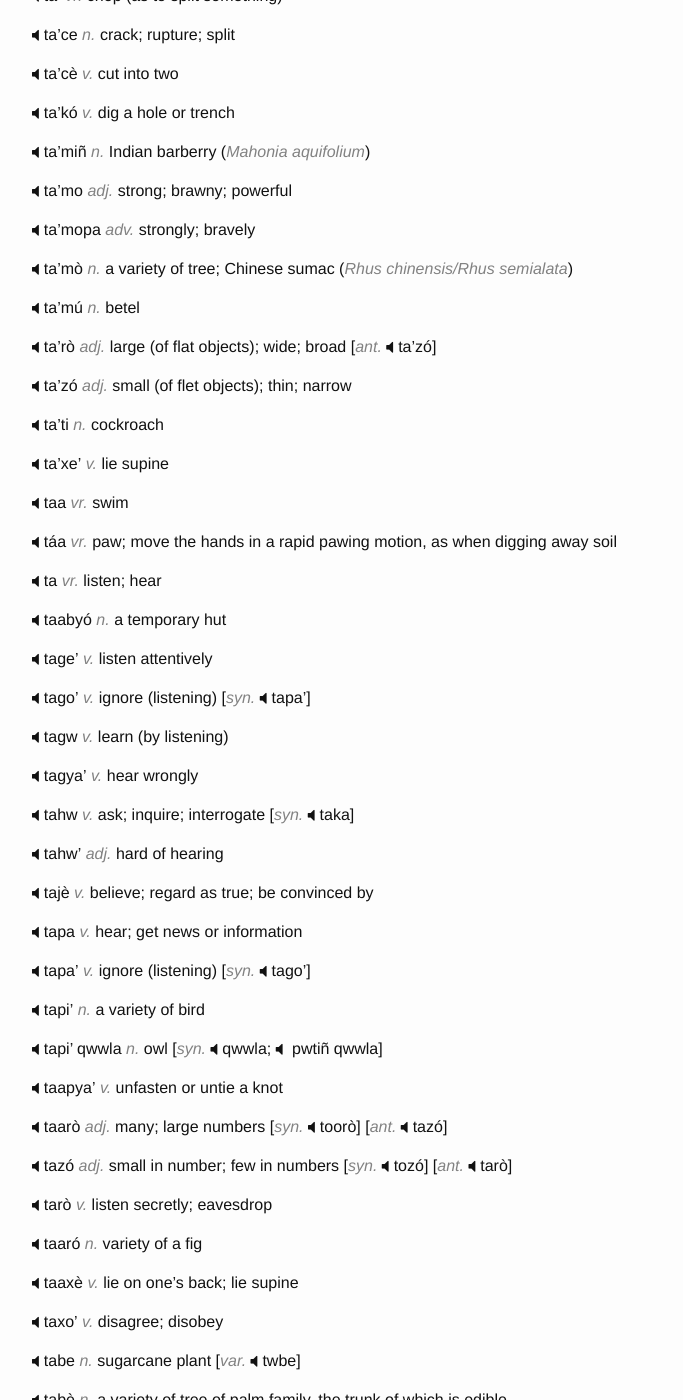
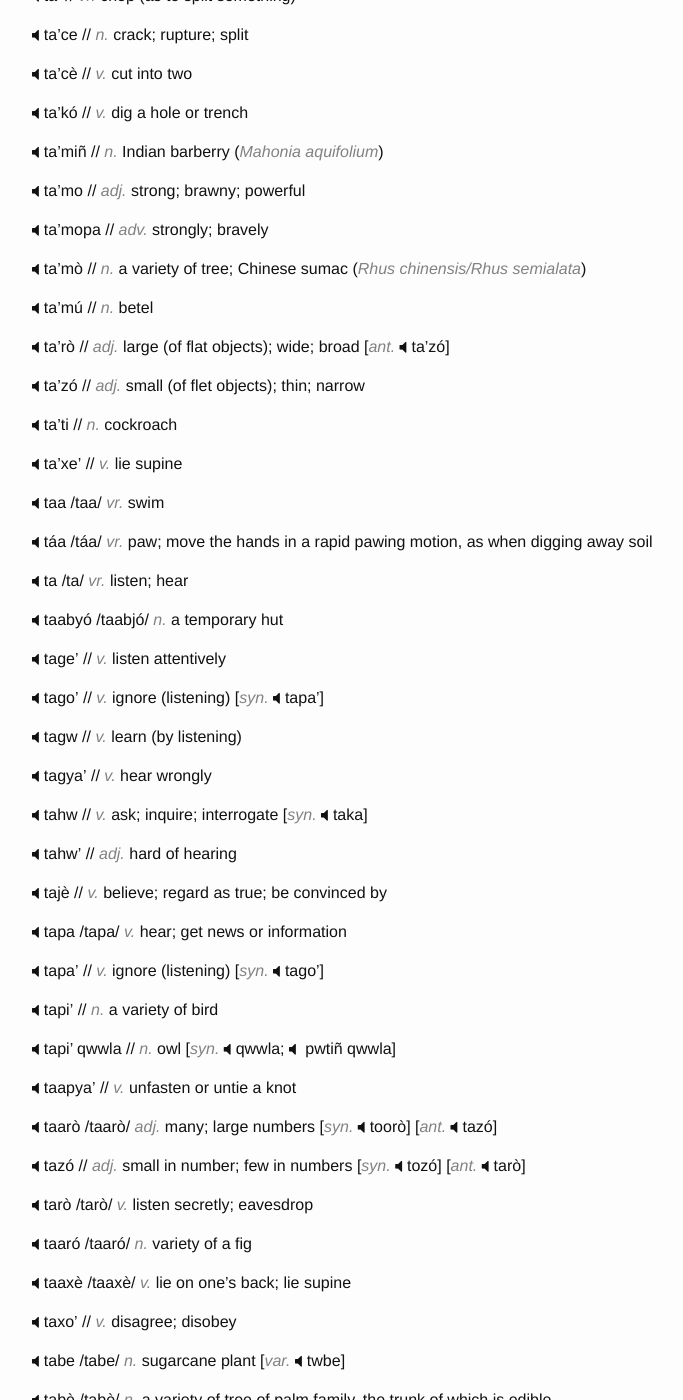
Before and after one commit to hacksparrow/language.apatani.org, a Jekyll site: the page built from dictionary/t.md, in a window 1280 px wide and 1400 px high, scrolled down 337 px. Shown: the whole window, without its empty margins (238-921 px from the left). Built offline with Jekyll 4.4.1, drawn with Linux system fonts in a browser that asks for light colours; nearby versions of some CDN libraries; comment, search, counter and statistics services are not loaded; some of the changed text lies outside the part shown.

Commit message:
Update t.md

```diff
--- a/dictionary/t.md
+++ b/dictionary/t.md
@@ -6,304 +6,304 @@ devanagari: त
 ipa: t
 ---
 
-__taar__	_n._	wire; cable; power line	[_or._	Assamese]
+__taar__	/taar/ _n._	wire; cable; power line	[_or._	Assamese]
 
 
-__ta'__	_vr._	chop (as to split something)
+__ta'__	// _vr._	chop (as to split something)
 
 
-__ta'ce__	_n._	crack; rupture; split
+__ta'ce__	// _n._	crack; rupture; split
 
 
-__ta'cè__	_v._	cut into two
+__ta'cè__	// _v._	cut into two
 
 
-__ta'kó__	_v._	dig a hole or trench
+__ta'kó__	// _v._	dig a hole or trench
 
 
-__ta'miñ__	_n._	Indian barberry (_Mahonia aquifolium_)
+__ta'miñ__	// _n._	Indian barberry (_Mahonia aquifolium_)
 
 
-__ta'mo__	_adj._	strong; brawny; powerful
+__ta'mo__	// _adj._	strong; brawny; powerful
 
 
-__ta'mopa__	_adv._	strongly; bravely
+__ta'mopa__	// _adv._	strongly; bravely
 
 
-__ta'mò__	_n._	a variety of tree; Chinese sumac (_Rhus chinensis/Rhus semialata_)
+__ta'mò__	// _n._	a variety of tree; Chinese sumac (_Rhus chinensis/Rhus semialata_)
 
 
-__ta'mú__	_n._	betel
+__ta'mú__	// _n._	betel
 
 
-__ta'rò__	_adj._	large (of flat objects); wide; broad	[_ant._	ta'zó]
+__ta'rò__	// _adj._	large (of flat objects); wide; broad	[_ant._	ta'zó]
 
 
-__ta'zó__	_adj._	small (of flet objects); thin; narrow
+__ta'zó__	// _adj._	small (of flet objects); thin; narrow
 
 
-__ta'ti__	_n._	cockroach
+__ta'ti__	// _n._	cockroach
 
 
-__ta'xe'__	_v._	lie supine
+__ta'xe'__	// _v._	lie supine
 
 
-__taa__	_vr._	swim
+__taa__	/taa/ _vr._	swim
 
 
-__táa__	_vr._	paw; move the hands in a rapid pawing motion, as when digging away soil
+__táa__	/táa/ _vr._	paw; move the hands in a rapid pawing motion, as when digging away soil
 
 
-__ta__	_vr._	listen; hear
+__ta__	/ta/ _vr._	listen; hear
 
 
-__taabyó__	_n._	a temporary hut
+__taabyó__	/taabjó/ _n._	a temporary hut
 
 
-__tage'__	_v._	listen attentively
+__tage'__	// _v._	listen attentively
 
 
-__tago'__	_v._	ignore (listening)	[_syn._	tapa']
+__tago'__	// _v._	ignore (listening)	[_syn._	tapa']
 
 
-__tagw__	_v._	learn (by listening)
+__tagw__	// _v._	learn (by listening)
 
 
-__tagya'__	_v._	hear wrongly
+__tagya'__	// _v._	hear wrongly
 
 
-__tahw__	_v._	ask; inquire; interrogate	[_syn._	taka]
+__tahw__	// _v._	ask; inquire; interrogate	[_syn._	taka]
 
 
-__tahw'__	_adj._	hard of hearing
+__tahw'__	// _adj._	hard of hearing
 
 
-__tajè__	_v._	believe; regard as true; be convinced by
+__tajè__	// _v._	believe; regard as true; be convinced by
 
 
-__tapa__	_v._	hear; get news or information
+__tapa__	/tapa/ _v._	hear; get news or information
 
 
-__tapa'__	_v._	ignore (listening)	[_syn._	tago']
+__tapa'__	// _v._	ignore (listening)	[_syn._	tago']
 
 
-__tapi'__	_n._	a variety of bird
+__tapi'__	// _n._	a variety of bird
 
 
-__tapi' qwwla__	_n._	owl	[_syn._	qwwla; pwtiñ qwwla]
+__tapi' qwwla__ //	_n._	owl	[_syn._	qwwla; pwtiñ qwwla]
 
 
-__taapya'__	_v._	unfasten or untie a knot
+__taapya'__	// _v._	unfasten or untie a knot
 
 
-__taarò__	_adj._	many; large numbers	[_syn._	toorò]	[_ant._	tazó]
+__taarò__	/taarò/ _adj._	many; large numbers	[_syn._	toorò]	[_ant._	tazó]
 
 
-__tazó__	_adj._	small in number; few in numbers	[_syn._	tozó]	[_ant._	tarò]
+__tazó__	// _adj._	small in number; few in numbers	[_syn._	tozó]	[_ant._	tarò]
 
 
-__tarò__	_v._	listen secretly; eavesdrop
+__tarò__	/tarò/ _v._	listen secretly; eavesdrop
 
 
-__taaró__	_n._	variety of a fig
+__taaró__	/taaró/ _n._	variety of a fig
 
 
-__taaxè__	_v._	lie on one's back; lie supine
+__taaxè__	/taaxè/ _v._	lie on one's back; lie supine
 
 
-__taxo'__	_v._	disagree; disobey
+__taxo'__	// _v._	disagree; disobey
 
 
-__tabe__	_n._	sugarcane plant	[_var._	twbe]
+__tabe__	/tabe/ _n._	sugarcane plant	[_var._	twbe]
 
 
-__tabè__	_n._	a variety of tree of palm family, the trunk of which is edible
+__tabè__	/tabè/ _n._	a variety of tree of palm family, the trunk of which is edible
 
 
-__tabe axóo__	_n._	sugarcane	[_var._	twbe axóo]
+__tabe axóo__	/tabe axóo/ _n._	sugarcane	[_var._	twbe axóo]
 
 
-__tabiñ-taliñ__	_adj._	bare; naked
+__tabiñ-taliñ__	// _adj._	bare; naked
 
 
-__tabu__	_n._	snake
+__tabu__	/tabu/ _n._	snake
 
 
-__tabu nwmiñ__	_n._	a variety of plant (_Arisaema_)
+__tabu nwmiñ__	// _n._	a variety of plant (_Arisaema_)
 
 
-__tabu qwi__	_n._	eel (_Anguilliformes_)
+__tabu qwi__	// _n._	eel (_Anguilliformes_)
 
 
-__tabu somiñ__	_n._	a variety of legless lizard
+__tabu somiñ__ //	_n._	a variety of legless lizard
 
 
-__tabu'-taru'__	_adj._	dirty; dusty
+__tabu'-taru'__	// _adj._	dirty; dusty
 
 
-__tabuñ__	_n._	smallpox
+__tabuñ__	// _n._	smallpox
 
 
-__tabyo__	_n._	a species of bamboo (_Chimonobambusa callosa_)
+__tabyo__	/tabjo/ _n._	a species of bamboo (_Chimonobambusa callosa_)
 
 
-__tabyò__	_v._	be attracted on listening
+__tabyò__	/tabjò/ _v._	be attracted on listening
 
 
-__tacañ__	_n._	wood-boring insect
+__tacañ__	// _n._	wood-boring insect
 
 
-__tace__	_v._	divide; distribute
+__tace__	/tace/ _v._	divide; distribute
 
 
-__tacì__	_n._	crab
+__tacì__	/tacì/ _n._	crab
 
 
-__taci'__	_n._	wood-boring insect attacking bamboo or softwood
+__taci'__	// _n._	wood-boring insect attacking bamboo or softwood
 
 
-__taciñ__	_v._	understand; comprehend
+__taciñ__	// _v._	understand; comprehend
 
 
-__tado'__	_n._	a variety of yellow beads	[_syn._	tado' tasañ]
+__tado'__	// _n._	a variety of yellow beads	[_syn._	tado' tasañ]
 
 
-__tado' tasañ__	_n._	a variety of yellow beads	[_syn._	tado']
+__tado' tasañ__	// _n._	a variety of yellow beads	[_syn._	tado']
 
 
-__tadvr__	_n._	a bamboo species (_Pleioblastus simonii_)
+__tadvr__	// _n._	a bamboo species (_Pleioblastus simonii_)
 
 
-__tadvr__	_n._	parasitic worm
+__tadvr__	// _n._	parasitic worm
 
 
-__tafa__	_v._	listen
+__tafa__	// _v._	listen
 
 
-__tafí__	_adv._	sarcastic; ironic; sneering
+__tafí__	// _adv._	sarcastic; ironic; sneering
 
 
-__tafi'__	_n._	bruise; contusion
+__tafi'__	// _n._	bruise; contusion
 
 
-__tafuñ__	_n._	tapeworm larvae
+__tafuñ__	// _n._	tapeworm larvae
 
 
-__tagì__	_n._	sickle
+__tagì__	/tagi/ _n._	sickle
 
 
-__tago__	_n._	a variety of tree
+__tago__	/tago/ _n._	a variety of tree
 
 
-__tago alì__	_n._	a wooden tricycle used a children's toy the wheels of which are of tagó tree trunk
+__tago alì__	/tago ali/ _n._	a wooden tricycle used a children's toy the wheels of which are of tagó tree trunk
 
 
-__tagur eñso__	_n._	a variety of weed
+__tagur eñso__	// _n._	a variety of weed
 
 
-__tagyá__	_n._	wood wasp
+__tagyá__	/tagjá/ _n._	wood wasp
 
 
-__tagywñ mwjvr__	_n._	matchbox
+__tagywñ mwjvr__	// _n._	matchbox
 
 
-__tahañ-si'__	_n._	mangoose
+__tahañ-si'__	// _n._	mangoose
 
 
-__tai belañ__	_n._	a variety of acacia tree usually used for hedges
+__tai belañ__	// _n._	a variety of acacia tree usually used for hedges
 
 
-__tai hamañ__	_n._	a variety of vegetable (_Amaranthus spp._)
+__tai hamañ__	// _n._	a variety of vegetable (_Amaranthus spp._)
 
 
-__tai' koya__	_n._	gonorrhea
+__tai' koya__ //	_n._	gonorrhea
 
 
-__tai' swtiñ__	_n._	epileptic fit
+__tai' swtiñ__	// _n._	epileptic fit
 
 
-__tai' tapiñ__	_n._	corn
+__tai' tapiñ__	// _n._	corn
 
 
-__tahiñ__	_n._	mushroom
+__tahiñ__	// _n._	mushroom
 
 
-__taju-riyañ__	_n._	variety of a plant; Job's tear
+__taju-riyañ__	// _n._	variety of a plant; Job's tear
 
 
-__tajvr__	_n._	a bamboo fish trap	[_syn._	taxuñ]
+__tajvr__	// _n._	a bamboo fish trap	[_syn._	taxuñ]
 
 
-__tajvr__	_n._	a species of bamboo
+__tajvr__	// _n._	a species of bamboo
 
 
-__taka__	_v._	ask; inquire; interrogate	[_syn._	tahw]
+__taka__	/taka/ _v._	ask; inquire; interrogate	[_syn._	tahw]
 
 
-__take'__	_n._	germ
+__take'__	// _n._	germ
 
 
-__taki__	_n._	ginger
+__taki__	/taki/ _n._	ginger
 
 
-__takiñ__	_n._	cowrie shell	[_syn._	takiñ za'co]
+__takiñ__	// _n._	cowrie shell	[_syn._	takiñ za'co]
 
 
-__takiñ za'co__	_n._	cowrie shell	[_syn._	takiñ]
+__takiñ za'co__	// _n._	cowrie shell	[_syn._	takiñ]
 
 
-__tako-laro__	_n._	variety of a hard stone
+__tako-laro__	/tako-laro/ _n._	variety of a hard stone
 
 
-__tako'__	_n._	dirt
+__tako'__	// _n._	dirt
 
 
-__taku-tamu__	_n._	a decorated bamboo stick used during penw procession of Muruñ festival
+__taku-tamu__	/taku-tamu/ _n._	a decorated bamboo stick used during penw procession of Muruñ festival
 
 
-__taku'__	_n._	cucumber
+__taku'__	// _n._	cucumber
 
 
-__taku' kuli__	_n._	cucumber seeds
+__taku' kuli__	// _n._	cucumber seeds
 
 
-__taku' riila'__	_n._	cucumber tendril
+__taku' riila'__	// _n._	cucumber tendril
 
 
-__takuñ__	_n._	peach
+__takuñ__	// _n._	peach
 
 
-__takuñ putu__	_n._	a lesser variety of Muruñ festival
+__takuñ putu__	// _n._	a lesser variety of Muruñ festival
 
 
-__takuñ yaarv__	_n._	cricket (_Acheta domesticus_)
+__takuñ yaarv__	// _n._	cricket (_Acheta domesticus_)
 
 
-__takvr__	_n._	sputum	[_var._	cukvr]
+__takvr__	// _n._	sputum	[_var._	cukvr]
 
 
-__takvr__	_n._	star
+__takvr__	// _n._	star
 
 
-__tala__	_n._	lock	[_or._	Assamese]
+__tala__	/tala/ _n._	lock	[_or._	Assamese]
 
 
-__talañ__	_n._	a disease with skin eruptions including chickenpox and measles
+__talañ__	// _n._	a disease with skin eruptions including chickenpox and measles
 
 
-__talañ__	_adj._	brownish color (esp. of a cattle)
+__talañ__	// _adj._	brownish color (esp. of a cattle)
 
 
-__tale'__	_n._	a variety of garlic	[_syn._	twle']
+__tale'__	// _n._	a variety of garlic	[_syn._	twle']
 
 
-__twle'__	_n._	a variety of garlic	[_syn._	tale']
+__twle'__	// _n._	a variety of garlic	[_syn._	tale']
 
 
-__tali yordu__	_n._	a variety of chilly
+__tali yordu__	/tali jordu/ _n._	a variety of chilly
 
 
-__talo__	_n._	brass plate
+__talo__	/talo/ _n._	brass plate
 
 
 __talo pwzu__	_n._	spoon
```
